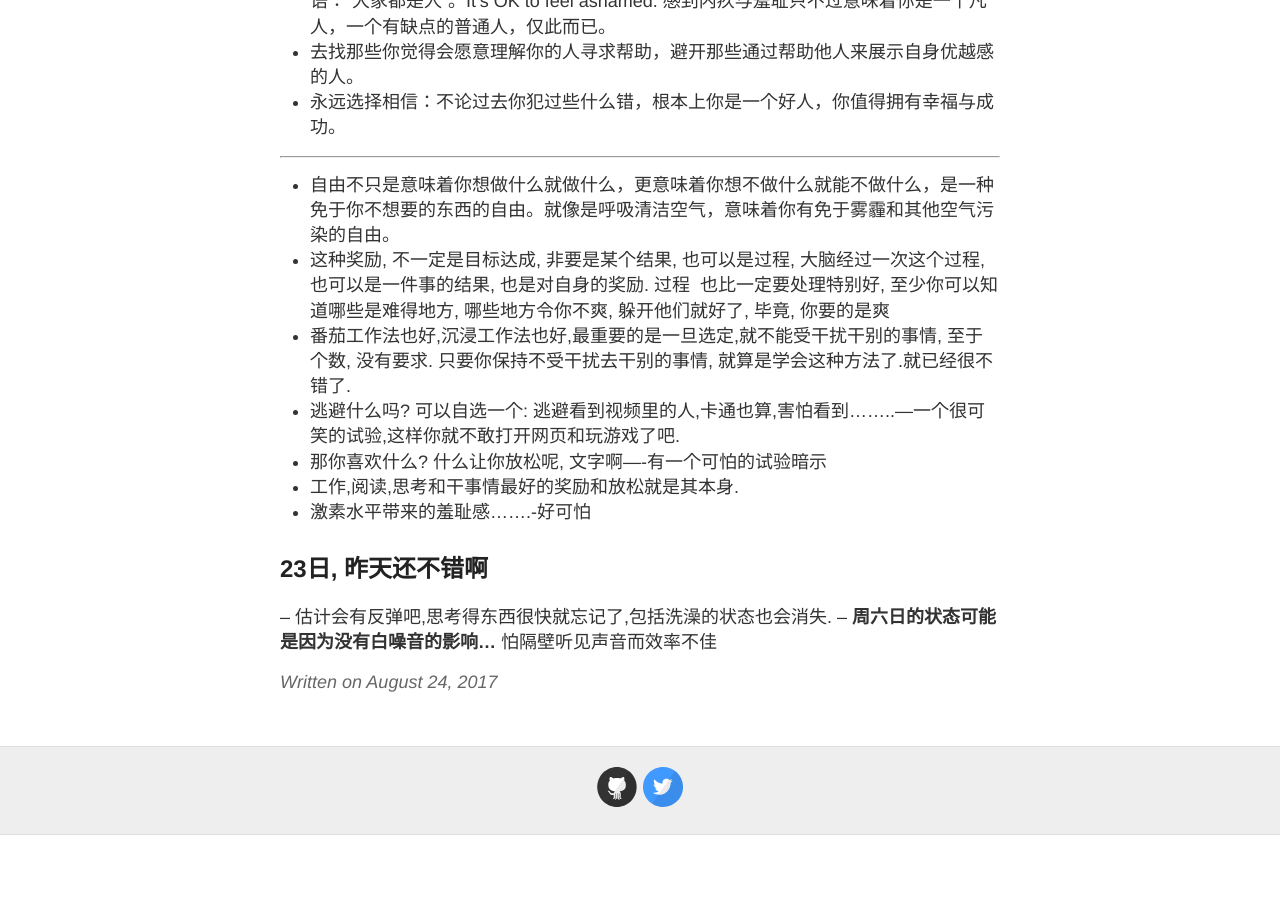
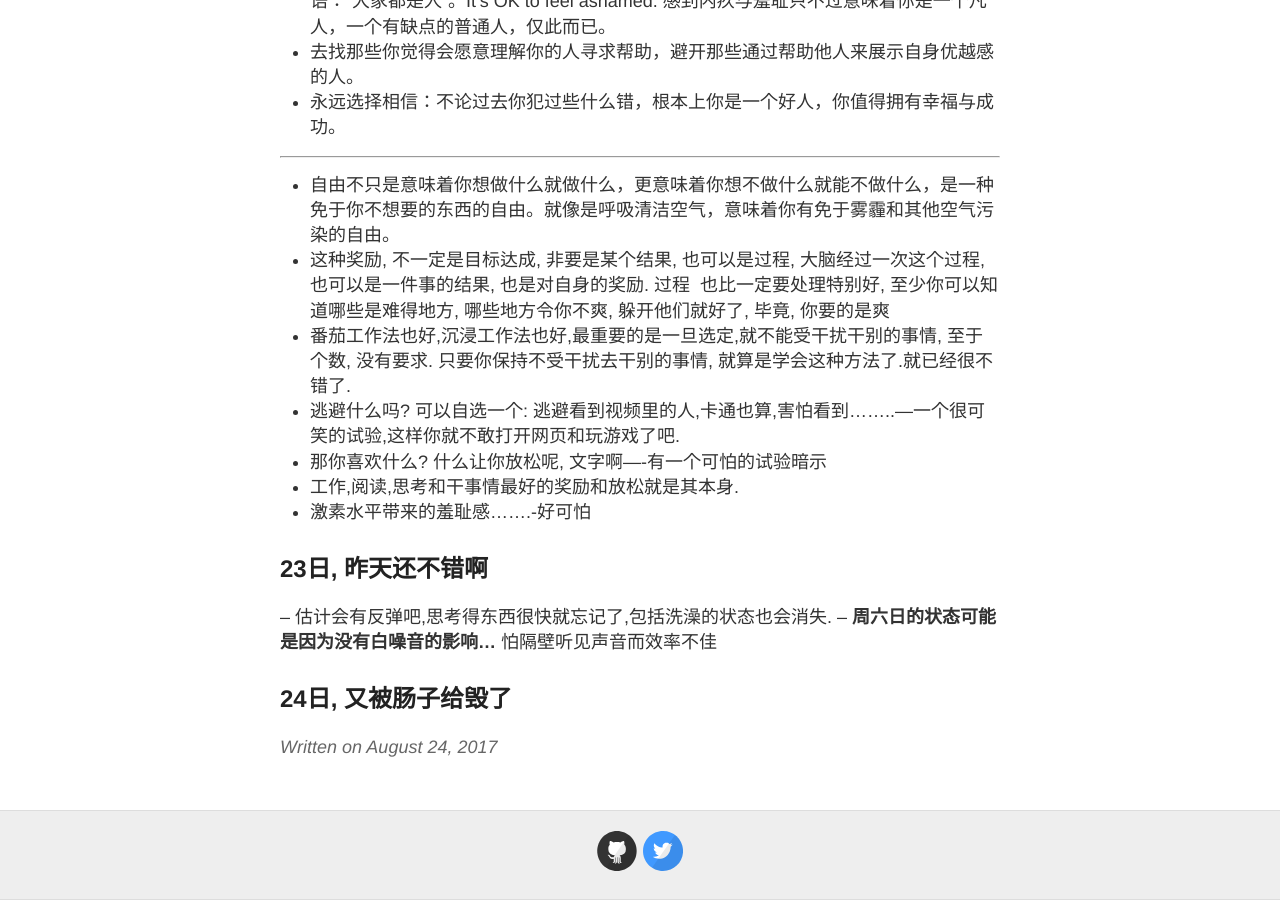
Before and after one commit to evelol/zzx_blog, a Jekyll site: the page built from _posts/2017-08-24-Ok.md, in a window 1280 px wide and 900 px high, scrolled down 3619 px. Built offline with Jekyll 4.4.1, drawn with Linux system fonts in a browser that asks for light colours; our own code applies the rules of GitHub Pages for plain Markdown files; before the commit the page ends 4454 px from its top, so only the background shows below that.

Commit message:
Update 2017-08-24-Ok.md

```diff
--- a/_posts/2017-08-24-Ok.md
+++ b/_posts/2017-08-24-Ok.md
@@ -90,3 +90,5 @@
 ## 23日, 昨天还不错啊
 -- 估计会有反弹吧,思考得东西很快就忘记了,包括洗澡的状态也会消失.
 -- __周六日的状态可能是因为没有白噪音的影响...__ 怕隔壁听见声音而效率不佳
+
+## 24日, 又被肠子给毁了
```
